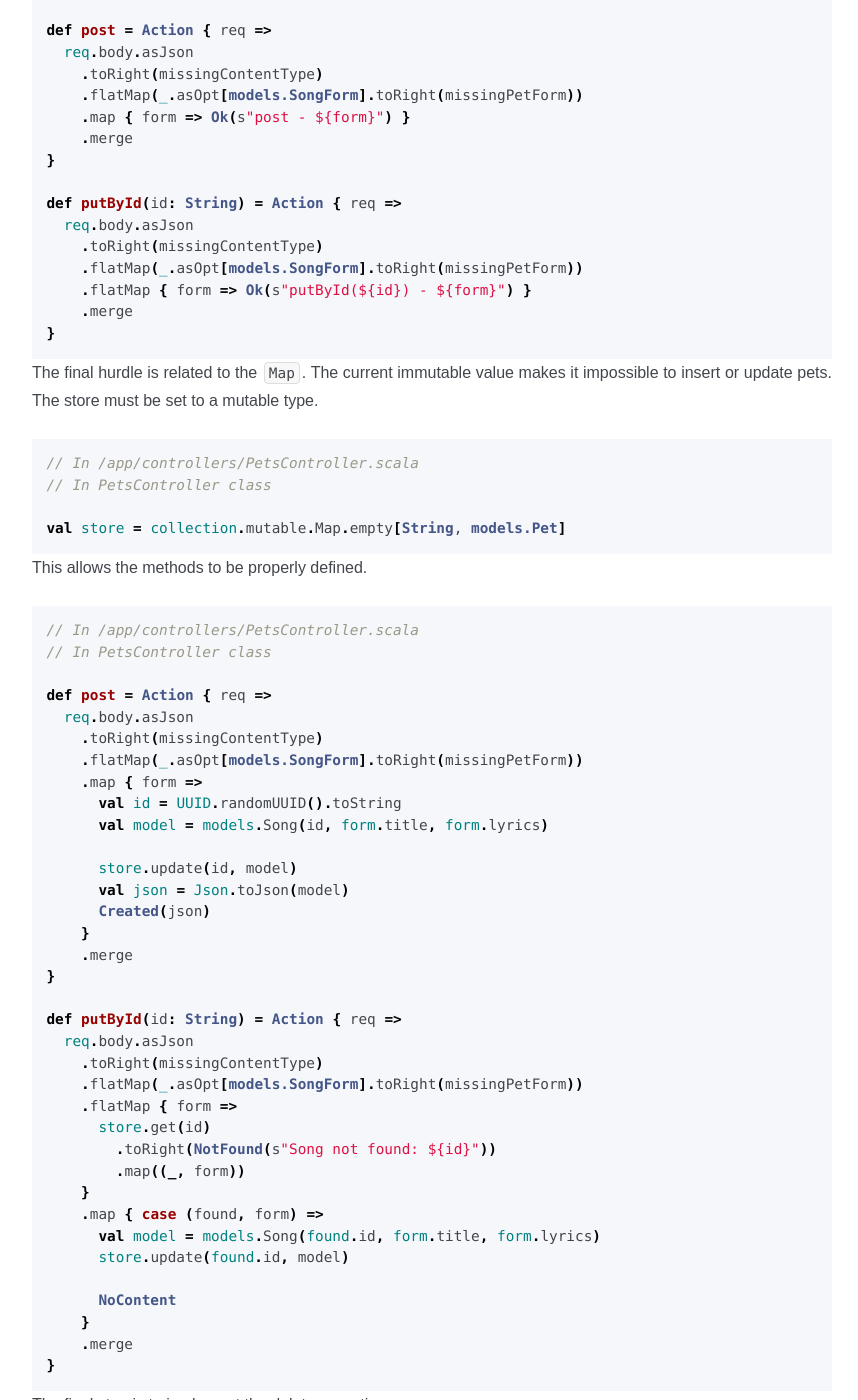
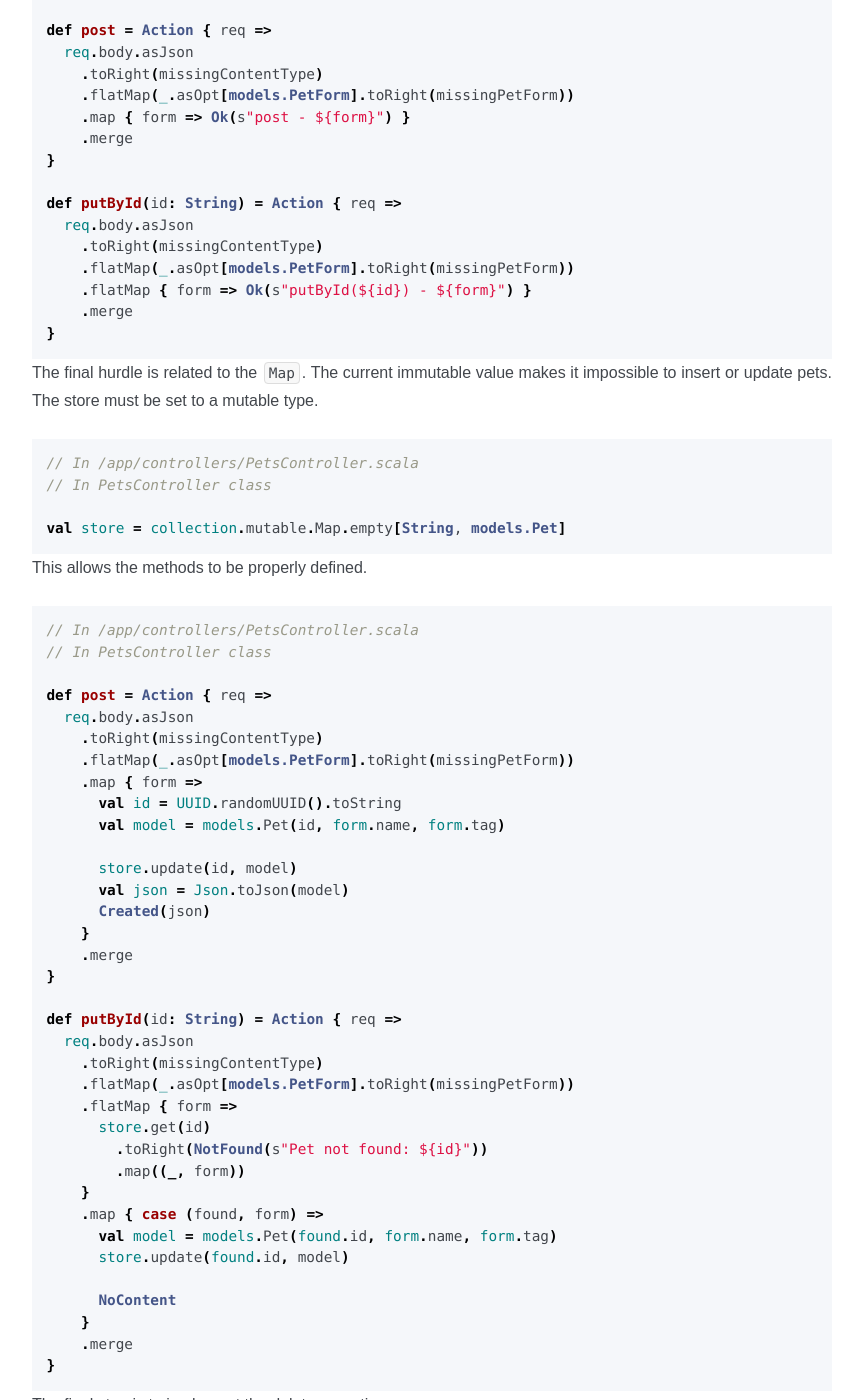
Before and after one commit to plippe/blog, a Jekyll site: the page built from _posts/2020-04-01-playing-with-scala-rest.md, in a window 1280 px wide and 1400 px high, scrolled down 3612 px. Shown: the whole window, without its empty margins (208-1066 px from the left). Built offline with Jekyll 4.4.1, drawn with Linux system fonts in a browser that asks for light colours.

Commit message:
Previous goal was a song shop

```diff
--- a/_posts/2020-04-01-playing-with-scala-rest.md
+++ b/_posts/2020-04-01-playing-with-scala-rest.md
@@ -155,7 +155,7 @@ val missingPetForm = UnprocessableEntity("Expected content to contain a pet form
 def post = Action { req =>
   req.body.asJson
     .toRight(missingContentType)
-    .flatMap(_.asOpt[models.SongForm].toRight(missingPetForm))
+    .flatMap(_.asOpt[models.PetForm].toRight(missingPetForm))
     .map { form => Ok(s"post - ${form}") }
     .merge
 }
@@ -163,7 +163,7 @@ def post = Action { req =>
 def putById(id: String) = Action { req =>
   req.body.asJson
     .toRight(missingContentType)
-    .flatMap(_.asOpt[models.SongForm].toRight(missingPetForm))
+    .flatMap(_.asOpt[models.PetForm].toRight(missingPetForm))
     .flatMap { form => Ok(s"putById(${id}) - ${form}") }
     .merge
 }
@@ -187,10 +187,10 @@ This allows the methods to be properly defined.
 def post = Action { req =>
   req.body.asJson
     .toRight(missingContentType)
-    .flatMap(_.asOpt[models.SongForm].toRight(missingPetForm))
+    .flatMap(_.asOpt[models.PetForm].toRight(missingPetForm))
     .map { form =>
       val id = UUID.randomUUID().toString
-      val model = models.Song(id, form.title, form.lyrics)
+      val model = models.Pet(id, form.name, form.tag)
 
       store.update(id, model)
       val json = Json.toJson(model)
@@ -202,14 +202,14 @@ def post = Action { req =>
 def putById(id: String) = Action { req =>
   req.body.asJson
     .toRight(missingContentType)
-    .flatMap(_.asOpt[models.SongForm].toRight(missingPetForm))
+    .flatMap(_.asOpt[models.PetForm].toRight(missingPetForm))
     .flatMap { form =>
       store.get(id)
-        .toRight(NotFound(s"Song not found: ${id}"))
+        .toRight(NotFound(s"Pet not found: ${id}"))
         .map((_, form))
     }
     .map { case (found, form) =>
-      val model = models.Song(found.id, form.title, form.lyrics)
+      val model = models.Pet(found.id, form.name, form.tag)
       store.update(found.id, model)
 
       NoContent
```
